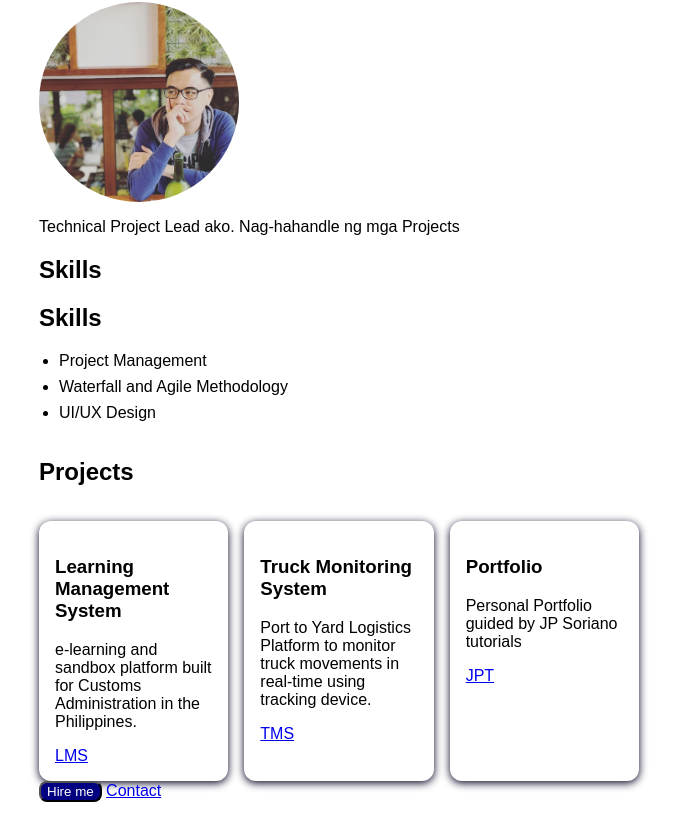
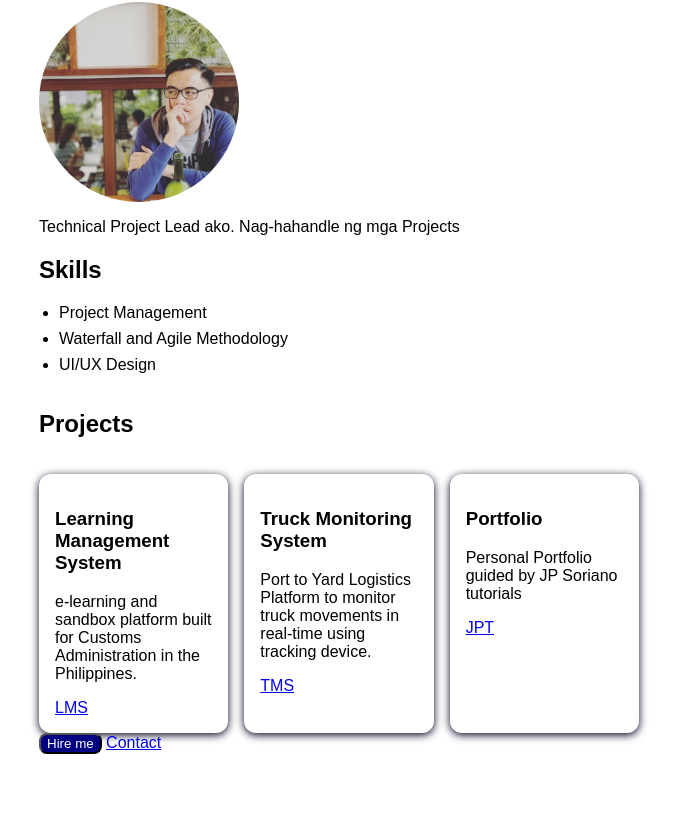
Before and after one commit to botnieantonio/botnie.github.io, a plain HTML site: page index.html in a window 1280 px wide. Shown: the part 115-949 px from the top of the page, without its empty margins (301-978 px from the left). After the commit the page ends 901 px from the top, so only its background shows below. Drawn offline with Linux system fonts and the light colour scheme.

Commit message:
Remove duplicate section Skills

```diff
--- a/index.html
+++ b/index.html
@@ -12,8 +12,6 @@
     <img class="profile-avatar" src="botnie.jpg" alt="Photo of Botnie">
     <p>Technical Project Lead ako. Nag-hahandle ng mga Projects</p>
 
-    <section class="Skills">
-        <h2>Skills</h2>
     <section class="skills">
         <h2>Skills</h2>
         <ul>
```
